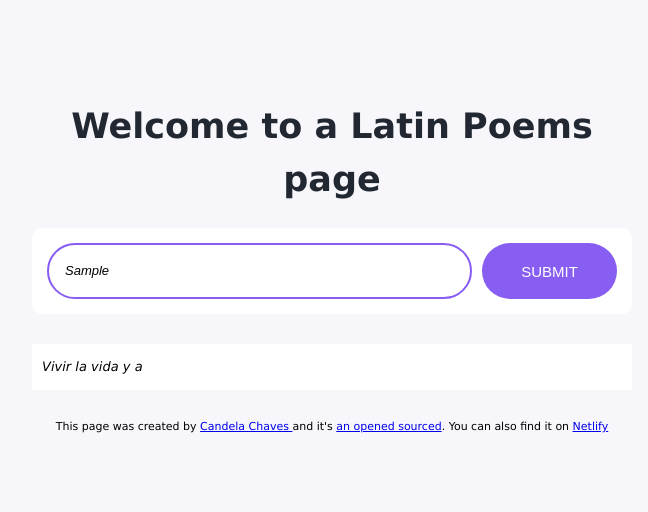
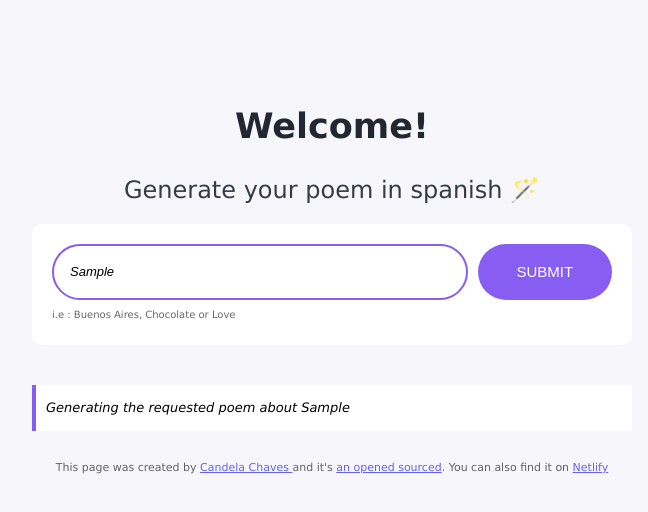
Before and after one commit to macandelachaves/Latin-poems-byCan, a plain HTML site: page index.html in a window 1280 px wide. Both pictures are taken after typing "Sample" into the empty fields and a click on the input "SUBMIT". Shown: the whole page, without its empty margins (308-956 px from the left). Drawn offline with nearby package versions, Linux system fonts and the light colour scheme; no server answers.

Commit message:
UX updates

```diff
--- a/index.html
+++ b/index.html
@@ -5,15 +5,19 @@
     <meta http-equiv="X-UA-Compatible" content="IE=edge" />
     <meta name="viewport" content="width=device-width, initial-scale=1.0" />
     <script src="https://unpkg.com/typewriter-effect@latest/dist/core.js"></script>
+    <script src="https://cdn.jsdelivr.net/npm/axios/dist/axios.min.js"></script>
+
     <link rel="stylesheet" href="src/index.css" />
     <title>Document</title>
   </head>
   <body>
     <div class="container">
       <header>
-        <h1>Welcome to a Latin Poems page</h1>
+        <h1>Welcome!</h1>
+        <h2>Generate your poem in spanish 🪄</h2>
       </header>
       <main>
+        <div class="form-container">
           <form
             action="
 "
@@ -26,10 +30,13 @@
               required
               autocomplete="off"
               class="poem-request"
+              id="poem-request"
             />
             <input type="submit" value="SUBMIT" class="poem-request-button" />
           </form>
-        <div class="main-poem" id="main-poem"></div>
+          <div class="hint">i.e : Buenos Aires, Chocolate or Love</div>
+        </div>
+        <div class="main-poem hidden" id="main-poem"></div>
       </main>
       <footer>
         This page was created by
--- a/src/index.css
+++ b/src/index.css
@@ -19,12 +19,27 @@ h1 {
   line-height: 1.5;
   color: #222831;
 }
+h2 {
+  text-align: center;
+  font-weight: 400;
+  color: #222831;
+  opacity: 90%;
+}
+.form-container {
+  padding: 20px;
+  margin-bottom: 40px;
+  background-color: white;
+  border-radius: 10px;
+}
 
 form {
   display: flex;
-  padding: 15px;
-  background-color: white;
-  border-radius: 10px;
+}
+.hint {
+  line-height: 2;
+  margin-top: 5px;
+  font-size: 10px;
+  opacity: 60%;
 }
 
 .poem-request {
@@ -56,10 +71,34 @@ form {
   font-size: 13px;
   font-style: italic;
   background-color: white;
-  border-left: #885df1;
+  border-left: #885df1 4px solid;
+}
+
+.main-poem strong {
+  color: #885df1;
+}
+
+.hidden {
+  display: none;
 }
 
 footer {
   font-size: 11px;
   text-align: center;
+  opacity: 60%;
 }
+
+.generating {
+  animation: blink-animation 1s steps(5, start) infinite;
+  -webkit-animation: blink-animation 1s steps(5, start) infinite;
+}
+@keyframes blink-animation {
+  to {
+    visibility: hidden;
+  }
+}
+@-webkit-keyframes blink-animation {
+  to {
+    visibility: hidden;
+  }
+}
--- a/src/index.js
+++ b/src/index.js
@@ -1,12 +1,29 @@
+function displayPoem(response) {
+  console.log("poem generated");
+  new Typewriter("#main-poem", {
+    strings: response.data.answer,
+    autoStart: true,
+    cursor: "",
+    delay: 30,
+  });
+}
+
 function generatePoem(event) {
   event.preventDefault();
+  let poemRequest = document.querySelector("#poem-request");
+  let apiKey = "36bb04605e1o2a2f7ce6c8t6fa5fe0ba";
+  let context =
+    " you are a romantic poem expert and love to write short poems in spanish. Your mission is to generate a 4 line poem and separte each line with a <br>. Make sure to follow the use instructions. Sign the poem with the author name inside a <strong> element at the end of the poem. Show just the name of the author, without other words. The poem has to be in spanish ";
+  let prompt = `Generate a spanish poem about${poemRequest}`;
+  let apiUrl = `https://api.shecodes.io/ai/v1/generate?prompt=${prompt}&context=${context}&key=${apiKey}`;
 
-  new Typewriter("#main-poem", {
-    strings: `Vivir la vida y aceptar el reto,\rrecuperar la risa, ensayar el canto, \rbajar la guardia y extender las manos, \rdesplegar las alas e intentar de nuevo, \rcelebrar la vida y retomar los cielos `,
-    autoStart: true,
-    Delay: 1,
-    cursor: "",
-  });
+  let mainPoem = document.querySelector("#main-poem");
+  mainPoem.classList.remove("hidden");
+  mainPoem.innerHTML = ` <div class="generating"> Generating the requested poem about ${poemRequest.value} </div>`;
+
+  axios.get(apiUrl).then(displayPoem);
+
+  console.log("Generating poem");
 }
 
 let mainPoem = document.querySelector("#poem-form");
```
Lines whose indentation alone changed are shown as unchanged.
